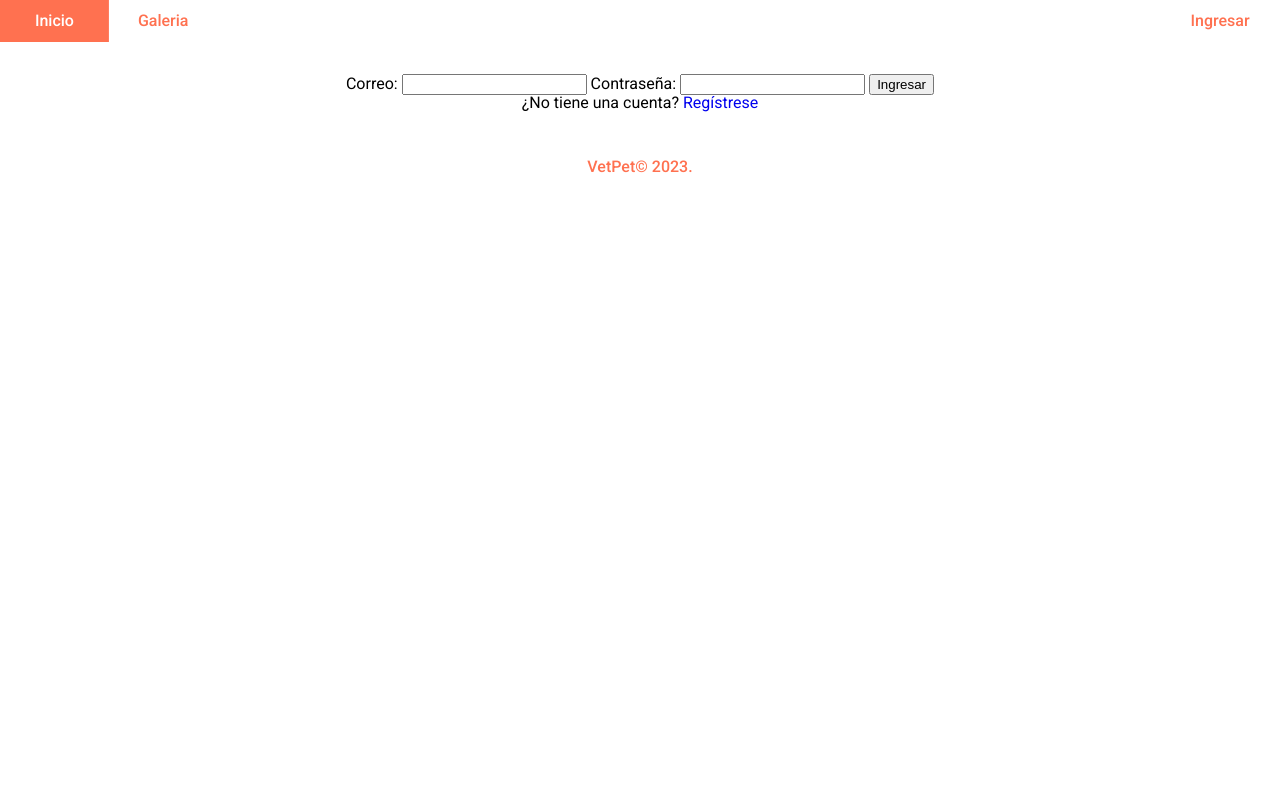
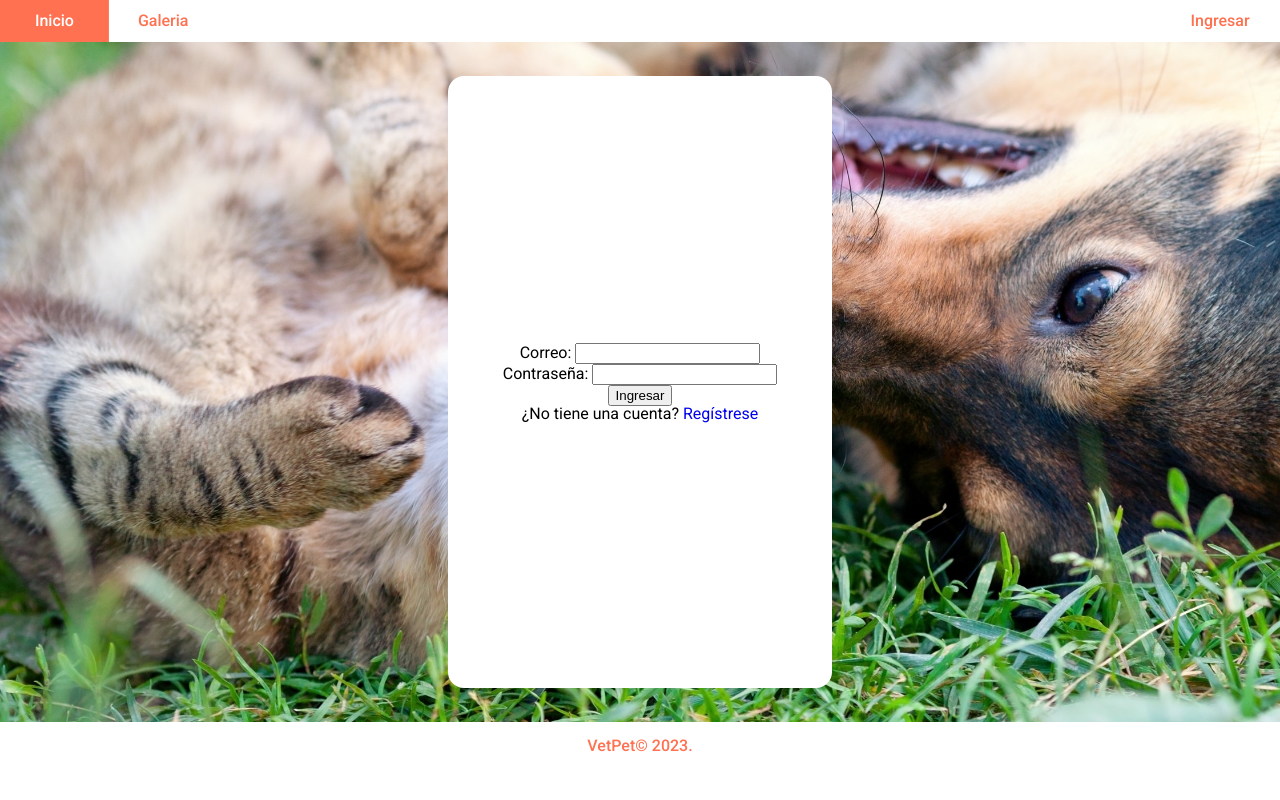
Before and after one commit to Jsvela749/veterinaria-website, a PHP site: page /login in a window 1280 px wide. Run offline with PHP 8.4, Linux system fonts and the light colour scheme.

Commit message:
Pages modified and improv design

```diff
--- a/login.php
+++ b/login.php
@@ -28,14 +28,20 @@
         </div>
     </nav>
     <section id="login">
-        <form id="form" action="login.php" method="post">
-                <label for="usuario">Correo:</label>
+        <div class="formulario-login">
+            <form id="form" action="login.php" method="post">
+                <div class="form-item">
+                    <label for="usuario">Correo:</label>
                 <input type="text" name="usuario" id="usuario">
+            </div>
+            <div class="form-item">
                 <label for="password">Contraseña:</label>
                 <input type="password" name="password" id="password">
+            </div>
                 <input type="submit" value="Ingresar">
-        </form>
-        <p>¿No tiene una cuenta? <a href="register">Regístrese</a> </p>
+            </form>
+            <p>¿No tiene una cuenta? <a href="register">Regístrese</a> </p>
+        </div>
     </section>
     <footer>VetPet&copy; 2023.</footer>
 </body>
--- a/style.css
+++ b/style.css
@@ -336,6 +336,32 @@ footer {
     padding: 1rem;
 }
 
+/* LOGIN */
+
+#login {
+    display: flex;
+    flex-direction: row;
+    justify-content: center;
+    align-items: center;
+    background-image: url(images/banner1.jpg);
+    background-size: cover;
+    background-repeat: no-repeat;
+    background-position: center;
+    height: 85vh;
+    margin: 0;
+}
+
+#login .formulario-login {
+    display: flex;
+    flex-direction: column;
+    justify-content: center;
+    align-items: center;
+    width: 30%;
+    height: 90%;
+    background-color: #ffffff;
+    border-radius: 1rem;
+}
+
 /* --- MEDIA QUERIES --- */
 
 @media screen and (max-width: 900px) {
```
Also changed, not shown: dashboard.js (added, +56 -0 lines), dashboard.php (+20 -29 lines), pets.php (added, +30 -0 lines).
